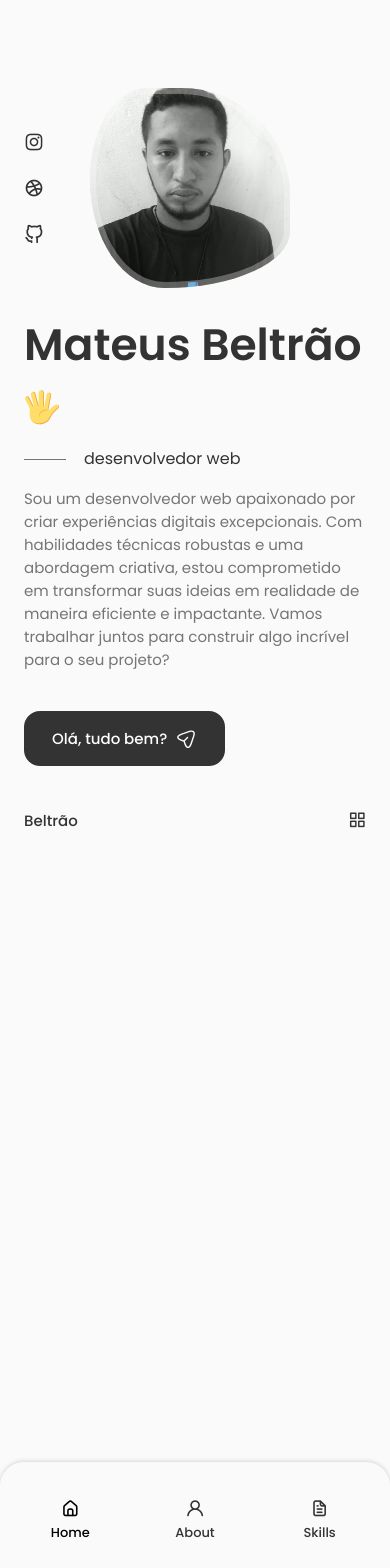
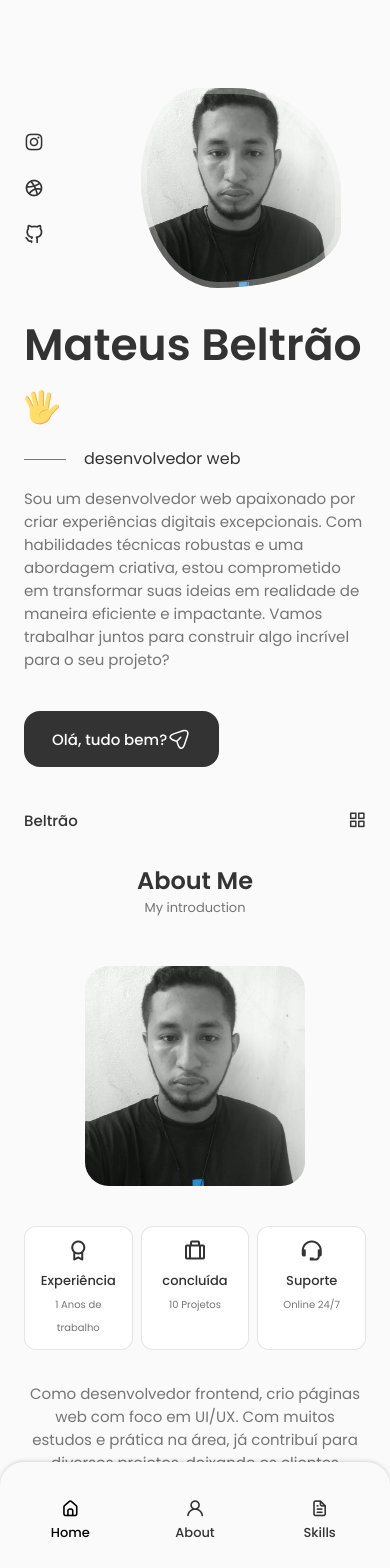
Before and after one commit to MateusBeltrao/portifolio, a React (Create React App) app: page / in a window 390 px wide. Shown: the top 1568 px of the page. Before the commit the page ends 878 px from the top, so only its background shows below. Built offline with nearby package versions, Linux system fonts and the light colour scheme.

Commit message:
hero about

```diff
--- a/src/App.css
+++ b/src/App.css
@@ -118,19 +118,19 @@
   padding: 6rem 0 2rem;
 }
 
-.section__title {
+.section_title {
   font-size: var(--h1-font-size);
   color: var(--title-color);
 }
 
-.section__subtitle {
+.section_subtitle {
   display: block;
   font-size: var(--small-font-size);
   margin-bottom: 4rem;
 }
 
-.section__title,
-.section__subtitle {
+.section_title,
+.section_subtitle {
   text-align: center;
 }
 
@@ -160,7 +160,7 @@
   background-color: var(--title-color-dark);
 }
 
-.button__icon {
+.button_icon {
   margin-left: var(--mb-0-5);
 }
 
@@ -181,7 +181,7 @@
     padding: 1rem 1.75rem;
   }
 
-  .button__icon {
+  .button_icon {
     width: 22px;
     height: 22px;
   }
@@ -200,7 +200,7 @@
     padding: 2rem 0 4rem;
   }
 
-  .section__subtitle {
+  .section_subtitle {
     margin-bottom: var(--mb-3);
   }
 }
--- a/src/App.js
+++ b/src/App.js
@@ -1,6 +1,7 @@
 import './App.css';
 import Header from './components/header/Header';
 import Home from './components/home/Home';
+import About from './components/about/About';
 
 function App() {
   return (
@@ -8,6 +9,7 @@
       <Header></Header>
       <main className='main'>
         <Home></Home>
+        <About></About>
       </main>
     </>
   );
--- /dev/null
+++ b/src/components/about/About.jsx
@@ -0,0 +1,57 @@
+import React from 'react'
+import "./about.css"
+import AboutImg from '../../assets/profile.jpg'
+import Info from './Info'
+import CV from '../../assets/John-Cv.pdf'
+
+const About = () => {
+    return (
+        <section className='about section' id='about'>
+            <h2 className='section_title'>About Me</h2>
+            <span className='section_subtitle'>My introduction</span>
+
+            <div className='about_container container grid'>
+                <img src={AboutImg} alt="" className='about_img' />
+
+                <div className='about_data'>
+                    <Info> </Info>
+                        <p className='about_description'>
+                        Como desenvolvedor frontend, crio páginas web com foco em UI/UX. Com muitos estudos e prática na área, já contribuí para diversos projetos, deixando os clientes sempre satisfeitos.
+                        </p>
+
+                        <a href="" className='button button--flex'>
+                            Download CV
+                            <svg
+                                class="button__icon"
+                                xmlns="http://www.w3.org/2000/svg"
+                                width="24"
+                                height="24"
+                                viewBox="0 0 24 24"
+                                fill="none"
+                            >
+                                <path
+                                    d="M15.25 22.7502H9.25C3.82 22.7502 1.5 20.4302 1.5 15.0002V9.00024C1.5 3.57024 3.82 1.25024 9.25 1.25024H14.25C14.66 1.25024 15 1.59024 15 2.00024C15 2.41024 14.66 2.75024 14.25 2.75024H9.25C4.64 2.75024 3 4.39024 3 9.00024V15.0002C3 19.6102 4.64 21.2502 9.25 21.2502H15.25C19.86 21.2502 21.5 19.6102 21.5 15.0002V10.0002C21.5 9.59024 21.84 9.25024 22.25 9.25024C22.66 9.25024 23 9.59024 23 10.0002V15.0002C23 20.4302 20.68 22.7502 15.25 22.7502Z"
+                                    fill="var(--container-color)"
+                                ></path>
+                                <path
+                                    d="M22.25 10.7502H18.25C14.83 10.7502 13.5 9.42023 13.5 6.00023V2.00023C13.5 1.70023 13.68 1.42023 13.96 1.31023C14.24 1.19023 14.56 1.26023 14.78 1.47023L22.78 9.47023C22.99 9.68023 23.06 10.0102 22.94 10.2902C22.82 10.5702 22.55 10.7502 22.25 10.7502ZM15 3.81023V6.00023C15 8.58023 15.67 9.25023 18.25 9.25023H20.44L15 3.81023Z"
+                                    fill="var(--container-color)"
+                                ></path>
+                                <path
+                                    d="M13.25 13.7502H7.25C6.84 13.7502 6.5 13.4102 6.5 13.0002C6.5 12.5902 6.84 12.2502 7.25 12.2502H13.25C13.66 12.2502 14 12.5902 14 13.0002C14 13.4102 13.66 13.7502 13.25 13.7502Z"
+                                    fill="var(--container-color)"
+                                ></path>
+                                <path
+                                    d="M11.25 17.7502H7.25C6.84 17.7502 6.5 17.4102 6.5 17.0002C6.5 16.5902 6.84 16.2502 7.25 16.2502H11.25C11.66 16.2502 12 16.5902 12 17.0002C12 17.4102 11.66 17.7502 11.25 17.7502Z"
+                                    fill="var(--container-color)"
+                                ></path>
+                            </svg>
+                        </a>
+
+                </div>
+            </div>
+        </section>
+    )
+}
+
+export default About
--- /dev/null
+++ b/src/components/about/Info.jsx
@@ -0,0 +1,27 @@
+import React from 'react'
+
+const Info = () => {
+  return (
+    <div className='about_info grid'>
+        <div className='about_box'>
+            <i className='bx bx-award about_icon'></i>
+            <h3 className="about_title">Experiência</h3>
+            <span className='about_subtitle'>1 Anos de trabalho</span>
+        </div>
+
+        <div className='about_box'>
+            <i className='bx bx-briefcase-alt about_icon'></i>
+            <h3 className="about_title">concluída</h3>
+            <span className='about_subtitle'>10 Projetos</span>
+        </div>
+
+        <div className='about_box'>
+            <i className='bx bx-support about_icon'></i>
+            <h3 className="about_title">Suporte</h3>
+            <span className='about_subtitle'>Online 24/7</span>
+        </div>
+    </div>
+  )
+}
+
+export default Info
--- /dev/null
+++ b/src/components/about/about.css
@@ -0,0 +1,99 @@
+.about_container{
+    grid-template-columns: repeat(2, 1fr);
+    align-items: center;
+    column-gap: 4rem;
+}
+
+.about_img {
+    width: 350px;
+    border-radius: 1.5rem;
+    justify-self: center;
+}
+
+.about_info{
+    grid-template-columns: repeat(3, 140px);
+    gap: 0.5rem;
+    margin-bottom: var(--mb-2);
+}
+
+.about_box {
+    background-color: var(--container-color);
+    border: 1px solid rgba(0, 0, 0, 0.1);
+    border-radius: 0.75rem;
+    text-align: center;
+    padding: 1rem 1.25rem;
+}
+
+.about_icon {
+    font-size: 1.5rem;
+    color: var(--title-color);
+    margin-bottom: var(--mb-0-5);
+}
+
+.about_title {
+    font-size: var(--small-font-size);
+    font-weight: var(--font-medium);
+}
+
+.about_subtitle {
+    font-size: var(--tiny-font-size);
+}
+
+.about_description {
+    padding: 0 4rem 0 0;
+    margin-bottom: var(--mb-2-5);
+}
+
+
+
+/*=============== BREAKPOINTS ===============*/
+/* For large devices */
+@media screen and (max-width: 992px) {
+    .about_container{
+        grid-template-columns: 1fr;
+        row-gap: 2.5rem;
+    }
+
+    .about_img{
+        width: 220px;
+    }
+
+    .about_box{
+        padding: 0.75rem 0.5rem;
+    }
+
+    .about_data{
+        text-align: center;
+    }
+
+    .about_info{
+        justify-content: center;
+    }
+
+    .about_description{
+        padding: 0 5rem;
+        margin-bottom: 2rem;
+    }
+  }
+
+  /* For medium devices */
+  @media screen and (max-width: 768px) {
+
+  }
+
+  @media screen and (max-width: 576px) {
+    .about_info{
+        grid-template-columns: repeat(3, 1fr);
+
+    }
+    .about_description{
+        padding: 0;
+    }
+  }
+
+  /* For small devices */
+  @media screen and (max-width: 350px) {
+    .about_info {
+        grid-template-columns: repeat(2, 1fr);
+    }
+  }
--- a/src/components/home/home.css
+++ b/src/components/home/home.css
@@ -1,4 +1,4 @@
-.home_content{
+.home_container{
     row-gap: 7;
 }
 
@@ -27,6 +27,7 @@
 .home_title {
     font-size: var(--big-font-size);
     margin-bottom: var(--mb-0-25);
+
 }
 
 .home_hand{
@@ -124,7 +125,7 @@
 @media screen and (max-width: 992px){
     .home_content {
         grid-template-columns: 100px repeat(2, 1fr);
-        column-gap: 1.25rem;
+        column-gap: 10rem;
 
     }
 
@@ -165,6 +166,7 @@
         .home_content{
             grid-template-columns: 0.5fr 3fr;
             padding-top: 3.5rem;
+            column-gap: 5rem;
         }
 
         .home_img{
```
Also changed, not shown: src/components/home/Data.jsx (line endings or trailing spaces), src/components/home/Home.jsx (line endings or trailing spaces), src/components/home/Social.jsx (line endings or trailing spaces).
